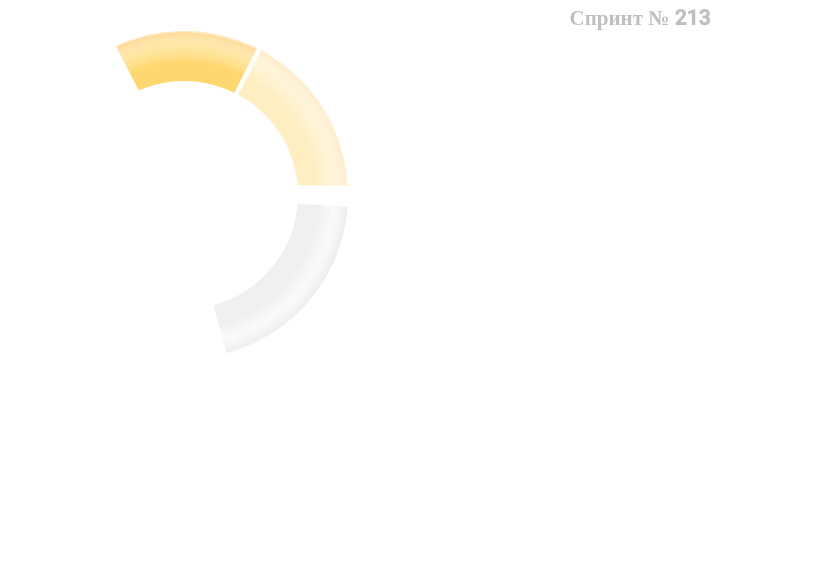
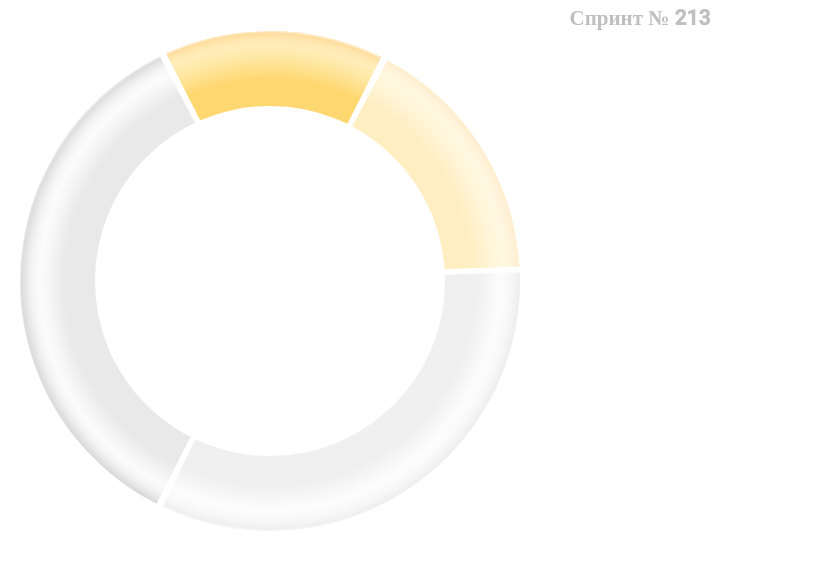
Before and after one commit to artemiyo/shri-task-1, a website: page src/index.html in a window 1280 px wide. Shown: the part 71-640 px from the top of the page, without its empty margins (0-840 px from the left). Drawn offline with Linux system fonts and the light colour scheme; files that its build step writes are made by us from their sources; files whose address does not match are found by name.

Commit message:
feat: finished diagram

```diff
--- a/src/index.html
+++ b/src/index.html
@@ -26,9 +26,9 @@
           <div class="diagram__donut__slice-outer diagram__donut__slice-outer--third">
             <div class="diagram__donut__slice-inner diagram__donut__slice-inner--third"></div>
           </div>
-          <!-- <div class="diagram__donut__slice-outer diagram__donut__slice-outer--fourth">
+          <div class="diagram__donut__slice-outer diagram__donut__slice-outer--fourth">
             <div class="diagram__donut__slice-inner diagram__donut__slice-inner--fourth"></div>
-          </div> -->
+          </div>
           <div class="diagram__donut__slice-center"></div>
         </div>
       </div>
--- a/src/scss/alias/diagram.scss
+++ b/src/scss/alias/diagram.scss
@@ -1,19 +1,22 @@
+$size: 500px;
+$half-size: $size / 2;
+
 .diagram {
   &__donut {
-    height: 328px;
-    width: 328px;
+    height: $size;
+    width: $size;
     position: relative;
     background: conic-gradient(red green blue);
 
     &__slice {
       &-outer {
-        height: 328px;
-        width: 328px;
+        height: $size;
+        width: $size;
         border-radius: 50%;
         position: absolute;
         top: 0;
         left: 0;
-        clip: rect(0px, 328px, 328px, 167px);
+        clip: rect(0px, $size, $size, $half-size);
 
         &--first {
           transform: rotate(269deg);
@@ -21,16 +24,19 @@
         }
 
         &--second {
-          transform: rotate(27deg);
-          clip-path: polygon(46% -3%, 30% 56%, 99% 22%, 100% 0);
+          transform: rotate(28deg);
+          clip-path: polygon(43% 0%, 30% 60%, 98% 21%, 100% 0);
         }
 
         &--third {
-          transform: rotate(93deg);
+          transform: rotate(88deg);
+          clip-path: polygon(100% 0%, 46% 0%, 32% 40%, 100% 76%, 100% 0);
+
         }
 
         &--fourth {
-          transform: rotate(267deg);
+          transform: rotate(207deg);
+          clip-path: polygon(100% 0, 0 0, 40% 45%, 100% 87%, 100% 0);
         }
       }
 
@@ -38,8 +44,8 @@
         position: absolute;
         top: 0;
         left: 0;
-        width: 328px;
-        height: 328px;
+        width: $size;
+        height: $size;
         border-radius: 50%;
         transform: rotate(72deg);
 
@@ -49,7 +55,6 @@
               rgba(255, 239, 153, 0.32) 100%);
           box-shadow: inset -1px 1px 1px rgba(255, 255, 255, 0.5),
             inset 0px 0px 20px rgba(255, 176, 57, 0.9);
-          // clip: rect(0px, 164px, 164px, 0px);
         }
 
         &--second {
@@ -58,7 +63,7 @@
               rgba(255, 239, 153, 0.12) 100%);
           box-shadow: inset -1px 1px 1px rgba(255, 255, 255, 0.5),
             inset 0px 0px 20px rgba(255, 176, 57, 0.4);
-          clip: rect(0, 140px, 130px, 0);
+          clip: rect(0, $half-size, $half-size, 0);
         }
 
         &--third {
@@ -67,7 +72,7 @@
               rgba(203, 203, 203, 0.05) 92.19%);
           box-shadow: inset -1px 1px 1px rgba(255, 255, 255, 0.5),
             inset 0px 0px 20px rgba(105, 105, 105, 0.2);
-          clip: rect(0px, 164px, 164px, 0px);
+          clip: rect(0px, $size, $size, 0px);
         }
 
         &--fourth {
@@ -76,7 +81,7 @@
               rgba(228, 228, 228, 0.1) 92.19%);
           box-shadow: inset -1px 1px 1px rgba(255, 255, 255, 0.5),
             inset 0px 0px 20px rgba(131, 131, 131, 0.6);
-          clip: rect(0px, 164px, 164px, 0px);
+          clip: rect(0px, $size, $size, 0px);
         }
       }
 
@@ -87,8 +92,8 @@
         left: 50%;
         transform: translate(-50%, -50%);
         background: #fff;
-        width: 228px;
-        height: 228px;
+        width: $size * 0.7;
+        height: $size * 0.7;
         display: block;
         clip: auto;
       }
```
Also changed, not shown: build/index.html, build/stories.css.
